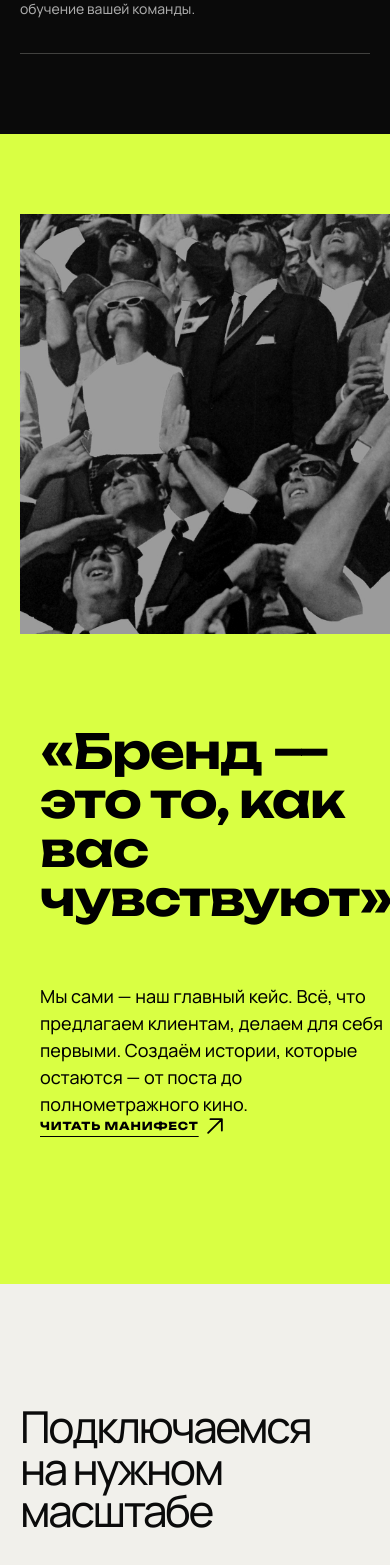
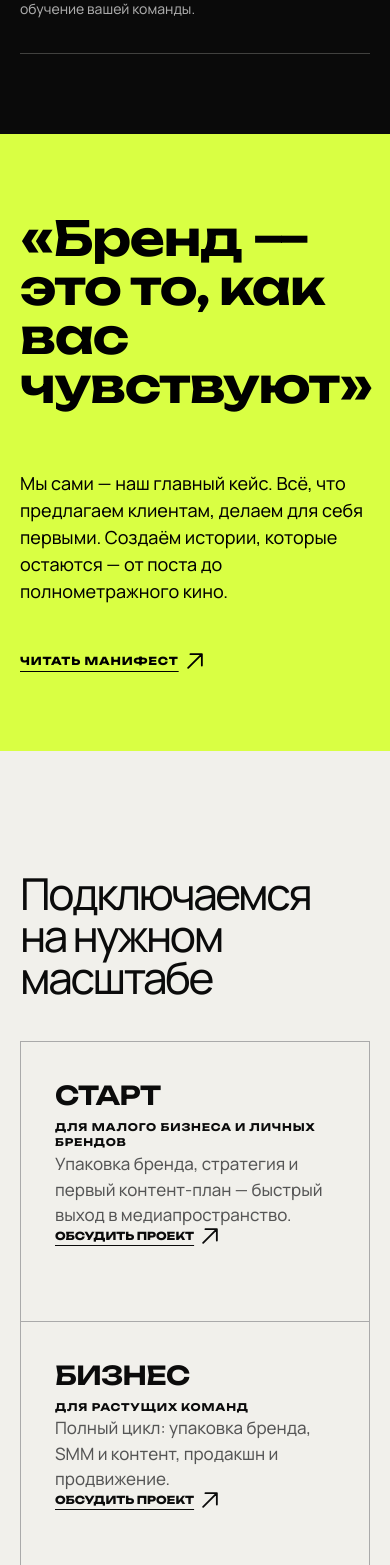
Before and after one commit to biakib/plohospal-production, a Next.js app: page / in a window 390 px wide. Shown: the part 3783-5348 px from the top of the page. Built offline with nearby package versions, Linux system fonts and the light colour scheme.

Commit message:
Compress manifesto block and mobile team grid
Manifesto on the home page becomes a compact lime quote strip with
the read link (820px down to 562px); mobile team switches to a
two-column grid with 300px photos (5117px down to 2305px). Page drops
from 15.7 to 11.9 screens on mobile.

```diff
--- a/app/HomePage.tsx
+++ b/app/HomePage.tsx
@@ -152,13 +152,9 @@ export default function Home() {
       </section>
 
       <section className="manifesto section">
-        <div className="manifesto-art"><img src={`${root}/assets/manifesto.webp`} alt="Креативный образ PLOHOSPAL Production" loading="lazy" decoding="async"/></div>
-        <div className="manifesto-copy">
-
-          <blockquote>«Бренд — это то, как вас чувствуют»</blockquote>
-          <p>Мы сами — наш главный кейс. Всё, что предлагаем клиентам, делаем для себя первыми. Создаём истории, которые остаются — от поста до полнометражного кино.</p>
-          <a className="dark-link" href={`${root}/manifesto/`}>Читать манифест <ArrowIcon /></a>
-        </div>
+        <blockquote>«Бренд — это то, как вас чувствуют»</blockquote>
+        <p className="manifesto-note">Мы сами — наш главный кейс. Всё, что предлагаем клиентам, делаем для себя первыми. Создаём истории, которые остаются — от поста до полнометражного кино.</p>
+        <a className="dark-link" href={`${root}/manifesto/`}>Читать манифест <ArrowIcon /></a>
       </section>
 
       <section className="formats section" id="formats">
--- a/app/globals.css
+++ b/app/globals.css
@@ -94,12 +94,11 @@ nav a:hover,.nav-cta:hover { color:var(--lime); }
 .service-expand a { flex:none; font-size:12px; font-weight:800; text-transform:uppercase; text-decoration:underline; text-underline-offset:6px; }
 .service-list article.is-open .service-expand { grid-template-rows:1fr; }
 .service-list article.is-open .service-expand>div { padding-top:26px; padding-bottom:36px; }
-.manifesto { display:grid; grid-template-columns:1fr 1fr; min-height:820px; padding:0; background:var(--lime); color:#000; }
-.manifesto-art { overflow:hidden; background:#bbb; }
-.manifesto-art img { filter:grayscale(1) contrast(1.2); mix-blend-mode:multiply; }
+.manifesto { display:block; background:var(--lime); color:#000; }
 .manifesto-copy { padding:100px max(40px,7vw); display:flex; flex-direction:column; }
 blockquote { margin:auto 0 60px; font-family:var(--font-display); font-weight:650; font-size:clamp(38px,4.6vw,72px); line-height:1.02; letter-spacing:-.025em; }
-.manifesto-copy p { max-width:570px; font-size:18px; line-height:1.5; }
+.manifesto-note { max-width:640px; margin:34px 0 0; font-size:18px; line-height:1.5; }
+.manifesto .dark-link { margin-top:34px; align-self:flex-start; color:#000; }
 .dark-link { margin-top:18px; align-self:flex-start; }
 .section-head { display:flex; justify-content:space-between; align-items:flex-start; }
 .section-head h2 { width:60%; }
@@ -271,8 +270,6 @@ footer h2 span { color:transparent; -webkit-text-stroke:2px #000; margin-left:8v
   .portrait { border-radius:0; }
   .numbers { grid-template-columns:1fr; }
   .numbers div { min-height:210px; }
-  .manifesto-art { min-height:600px; }
-  .manifesto-copy { min-height:650px; }
   .service-toggle { grid-template-columns:1fr 35px; padding-right:16px; }
   .service-list article:hover .service-toggle,.service-list article.is-open .service-toggle { padding-right:16px; }
   .service-toggle h3 { grid-column:1; grid-row:1; align-self:center; }
@@ -329,14 +326,13 @@ footer h2 span { color:transparent; -webkit-text-stroke:2px #000; margin-left:8v
   .lead-form { grid-template-columns:1fr; }
   .lead-form label:nth-child(3) { grid-column:auto; }
   .consent-field,.lead-form-note { grid-column:auto; }
-  .manifesto-art { min-height:420px; }
-  .manifesto-copy { min-height:570px; padding:70px 20px; }
   blockquote { font-size:48px; }
   .format-grid { grid-template-columns:1fr; }
   .format-grid article { min-height:280px; }
   .format-grid h3 { font-size:26px; }
-    .team-grid { grid-template-columns:1fr; }
-  .team-photo { height:520px; }
+    .team-grid { grid-template-columns:1fr 1fr; gap:12px; }
+  .team-photo { height:300px; }
+  .team-grid h3 { font-size:14px; margin:12px 0 3px; }
   .faq-grid { gap:20px; }
   footer { padding:70px 20px 26px; }
   /* The desktop display type is intentionally oversized; on phones it must remain readable. */
```
Also changed, not shown: public/assets/manifesto.webp (deleted), 19 other files (tests, documents, lock files or other folders).
